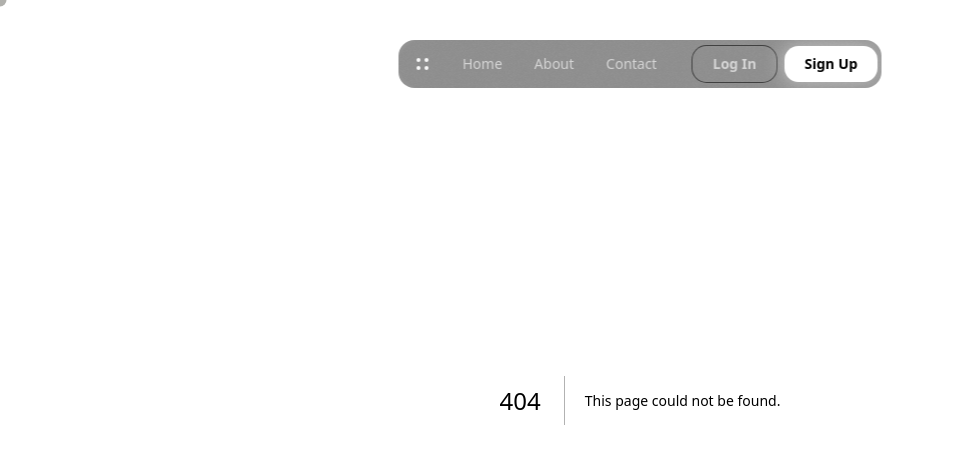
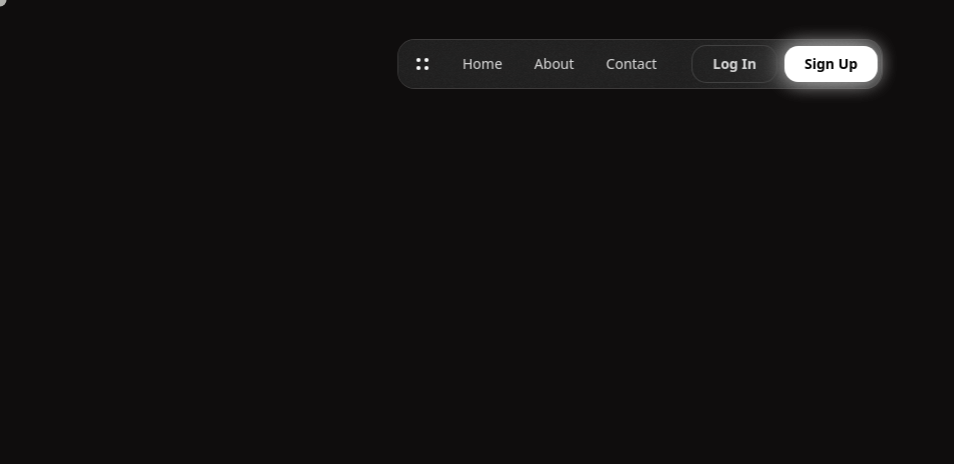
Before and after one commit to aarav-shukla07/Tacet-website, a Next.js app: page /about in a window 1280 px wide. Before the commit this address had no page. Shown: the top 464 px of the page, without its empty margins (0-954 px from the left). Built offline with nearby package versions, Linux system fonts and the light colour scheme.

Commit message:
Added the about and home page

```diff
--- /dev/null
+++ b/app/about/page.tsx
@@ -0,0 +1,12 @@
+"use client";
+
+import PillNavbar from '@/components/header';
+import '../globals.css';
+
+export default function About(){
+    return(
+        <div>
+            <PillNavbar/>
+        </div>
+    )
+}
--- /dev/null
+++ b/app/home/page.tsx
@@ -0,0 +1,12 @@
+"use client";
+
+import PillNavbar from '@/components/header';
+import '../globals.css';
+
+export default function About(){
+    return(
+        <div>
+            <PillNavbar/>
+        </div>
+    )
+}
```
